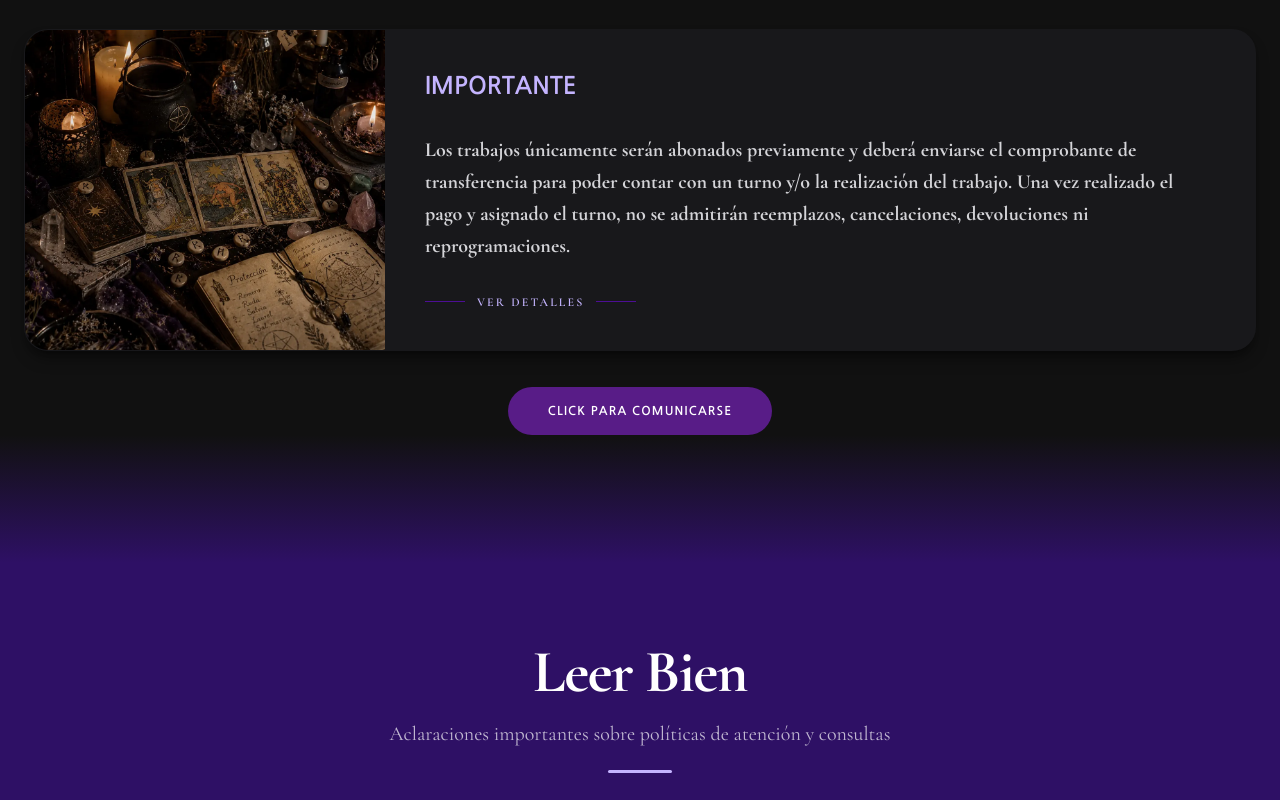
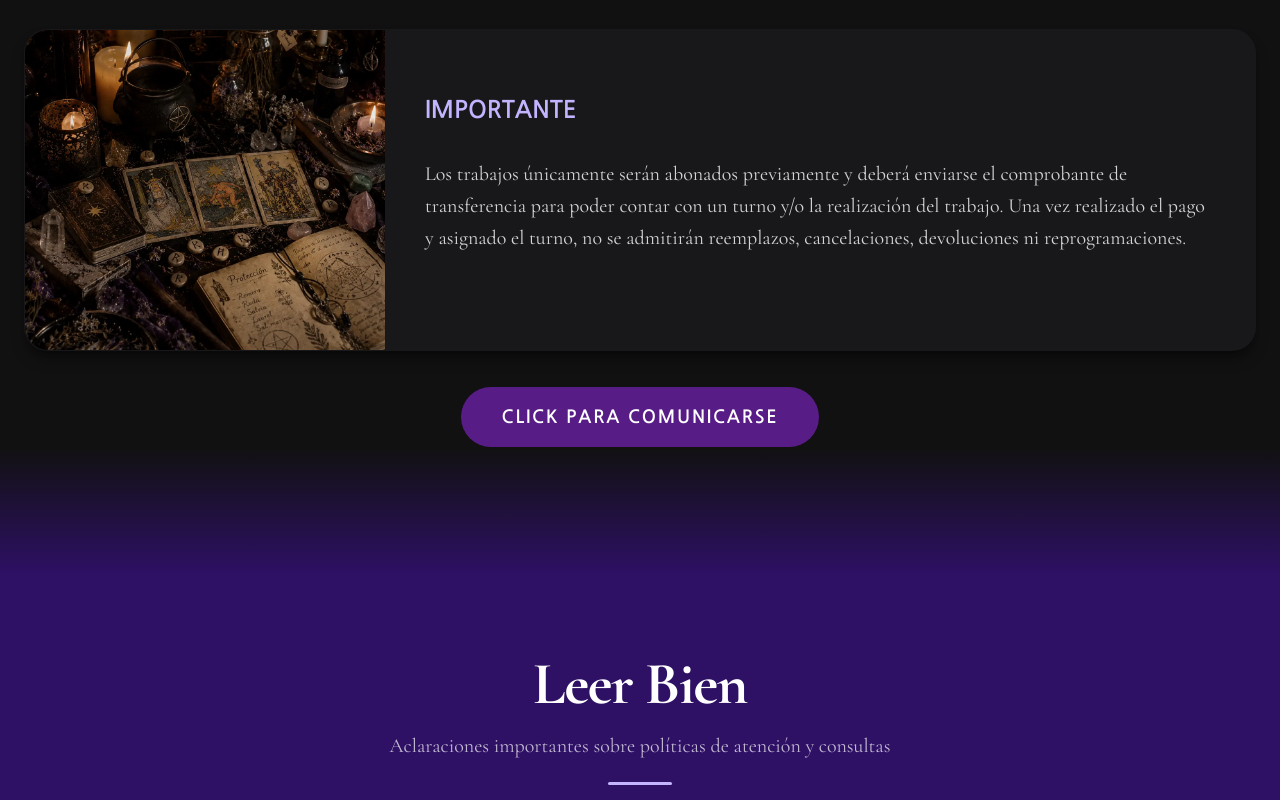
Before and after one commit to undevcode-ok/landing-sol-magia, a Next.js app: page / in a window 1280 px wide. Shown: the part 3300-4100 px from the top of the page. Built offline with nearby package versions, Linux system fonts and the light colour scheme.

Commit message:
se cambio el tamaño de fuente de letra en urgency component

```diff
--- a/app/Hero/components/HeroScrollButton.tsx
+++ b/app/Hero/components/HeroScrollButton.tsx
@@ -10,7 +10,7 @@ export const HeroScrollButton = () => {
     <button
       onClick={handleScroll}
       aria-label="Ir a la siguiente sección"
-      className="w-[30px] h-[30px] sm:w-[34px] sm:h-[34px] lg:w-[38px] lg:h-[38px] rounded-full bg-white/10 border border-white/30 flex items-center justify-center mx-auto text-white text-base transition-colors hover:bg-white/20"
+      className="w-[30px] h-[30px] sm:w-[34px] sm:h-[34px] lg:w-[38px] lg:h-[38px] rounded-full bg-white/10 border border-white/30 flex items-center justify-center mx-auto text-white text-base transition-colors hover:bg-white/20 cursor-pointer"
     >
       <ChevronDown size={18} />
     </button>
--- a/app/Services/components/ServiceModal.tsx
+++ b/app/Services/components/ServiceModal.tsx
@@ -60,7 +60,7 @@ export const ServicieModal = ({ servicio, onClose }: Props) => {
           {canExpand && (
             <button
               onClick={toggle}
-              className="mt-2 flex items-center gap-1 text-violet-300 text-lg font-medium hover:text-violet-200 transition-colors"
+              className="mt-2 flex items-center gap-1 text-violet-300 text-lg font-medium hover:text-violet-200 transition-colors cursor-pointer"
             >
               {isExpanded ? "Ver menos" : "Ver más"}
               <ChevronDown
--- a/app/Urgency/components/UrgencyCard.tsx
+++ b/app/Urgency/components/UrgencyCard.tsx
@@ -3,14 +3,12 @@
 import { motion } from "framer-motion";
 import { urgencyData } from "../data/urgency.data";
 
-interface Props {
-  onClick: () => void;
-}
 
-export const UrgencyCard = ({ onClick }: Props) => {
+
+export const UrgencyCard = () => {
   return (
     <motion.div
-      onClick={onClick}
+
       initial={{ opacity: 0, y: 40 }}
       whileInView={{ opacity: 1, y: 0 }}
       whileHover={{ y: -8 }}
@@ -18,7 +16,6 @@ export const UrgencyCard = ({ onClick }: Props) => {
       transition={{ duration: 0.5, ease: "easeOut" }}
       className="
         group
-        cursor-pointer
         overflow-hidden
         rounded-3xl
         w-full
@@ -56,32 +53,11 @@ export const UrgencyCard = ({ onClick }: Props) => {
             {urgencyData.title}
           </h3>
 
-          <p className="text-zinc-300 mb-8 text-xl font-bold max-w-4xl text-base leading-8">
+          <p className="text-zinc-300 mb-8 text-xl sm:text-xl lg:text-2xlfont-bold max-w-4xl leading-8">
             {urgencyData.shortDesc}
           </p>
 
-          <div className="flex items-center gap-3">
-            <div className="h-px w-10 bg-violet-700/60" />
 
-            <span
-              className="
-                uppercase
-                tracking-[0.18em]
-                text-xs
-                font-semibold
-                text-violet-300
-                text-center
-                md:text-left
-                transition-colors
-                duration-300
-                group-hover:text-violet-100
-              "
-            >
-              Ver Detalles
-            </span>
-
-            <div className="h-px w-10 bg-violet-700/60" />
-          </div>
         </div>
       </div>
     </motion.div>
--- a/app/Urgency/components/UrgencyModal.tsx
+++ /dev/null
@@ -1,62 +0,0 @@
-"use client";
-
-import { X, MessageCircle } from "lucide-react";
-import { buildWhatsAppUrl } from "@/app/Globals";
-import { urgencyData } from "../data/urgency.data";
-
-interface Props {
-  onClose: () => void;
-}
-
-export const UrgencyModal = ({ onClose }: Props) => {
-  const wpUrl = buildWhatsAppUrl(urgencyData.wpMessage);
-
-  return (
-    <div
-      className="fixed inset-0 bg-black/75 z-50 flex items-center justify-center p-6"
-      onClick={(e) => e.target === e.currentTarget && onClose()}
-    >
-      <div className="bg-zinc-900 rounded-2xl max-w-[640px] w-full max-h-[85vh] overflow-y-auto no-scrollbar border border-violet-800/40">
-        <div className="relative">
-          <img
-            src={urgencyData.img}
-            alt={urgencyData.title}
-            className="w-full h-[260px] object-cover"
-          />
-          <button
-            onClick={onClose}
-            aria-label="Cerrar modal"
-            className="absolute top-3 right-3 w-8 h-8 rounded-full bg-black/50 flex items-center justify-center text-white hover:bg-black/70 hover:text-violet-300 transition-colors"
-          >
-            <X size={16} />
-          </button>
-        </div>
-        <div className="p-8">
-          <h3 className="font-secondary text-white text-2xl font-extrabold uppercase tracking-wide mb-4">
-            {urgencyData.title}
-          </h3>
-          <p className="text-[#ccc] text-xl leading-[1.7] mb-6 whitespace-pre-line">
-            {urgencyData.fullDesc}
-          </p>
-          <div className="flex items-center justify-between gap-3">
-            <button
-              onClick={onClose}
-              className="border border-[#555] text-[#aaa] text-xl px-5 py-2 rounded-full bg-transparent cursor-pointer hover:border-violet-300 hover:text-violet-300 transition-colors"
-            >
-              Cerrar
-            </button>
-            <a
-              href={wpUrl}
-              target="_blank"
-              rel="noopener noreferrer"
-              className="bg-[#25D366] hover:bg-[#1ebe5d] text-white text-xl font-semibold px-5 py-2 rounded-full flex items-center gap-2 transition-colors no-underline"
-            >
-              {/*<MessageCircle size={18} />*/}
-              Consultar por WhatsApp
-            </a>
-          </div>
-        </div>
-      </div>
-    </div>
-  );
-};
--- a/app/Urgency/components/UrgencyWPModal.tsx
+++ b/app/Urgency/components/UrgencyWPModal.tsx
@@ -9,7 +9,7 @@ export const UrgencyWPButton = () => {
       href={wpUrl}
       target="_blank"
       rel="noopener noreferrer"
-      className="font-secondary bg-[#581c87] hover:bg-[#3b0764] text-white text-xs font-bold uppercase tracking-widest px-10 py-4 rounded-full flex items-center gap-3 transition-colors no-underline"
+      className="font-secondary bg-[#581c87] hover:bg-[#3b0764] text-white text-sm sm:text-base lg:text-lg font-bold uppercase tracking-widest px-6 sm:px-8 lg:px-10 py-3 sm:py-4 rounded-full flex items-center gap-3 transition-colors no-underline"
     >
       {/*<MessageCircle size={18} />*/}
       Click para comunicarse
--- a/app/Urgency/index.tsx
+++ b/app/Urgency/index.tsx
@@ -2,17 +2,16 @@
 
 import { useUrgencyModal } from "./hooks/useUrgencyModal";
 import {  UrgencyCard } from "./components/UrgencyCard";
-import {  UrgencyModal } from "./components/UrgencyModal";
+
 import { UrgencyWPButton } from "./components/UrgencyWPModal";
 
 export const Urgency = () => {
-  const { isOpen, openModal, closeModal } = useUrgencyModal();
+
 
   return (
     <section id="urgency" className="relative bg-[#111] pt-12 pb-32 px-6 flex flex-col items-center gap-9 -mt-px -mb-px">
-      <UrgencyCard onClick={openModal} />
+      <UrgencyCard />
       <UrgencyWPButton />
-      {isOpen && <UrgencyModal onClose={closeModal} />}
 
       {/* Fade inferior hacia violeta oscuro */}
       <div className="absolute bottom-0 left-0 right-0 h-32 bg-gradient-to-b from-[#111]/0 to-[#2e1065] pointer-events-none" />
```
